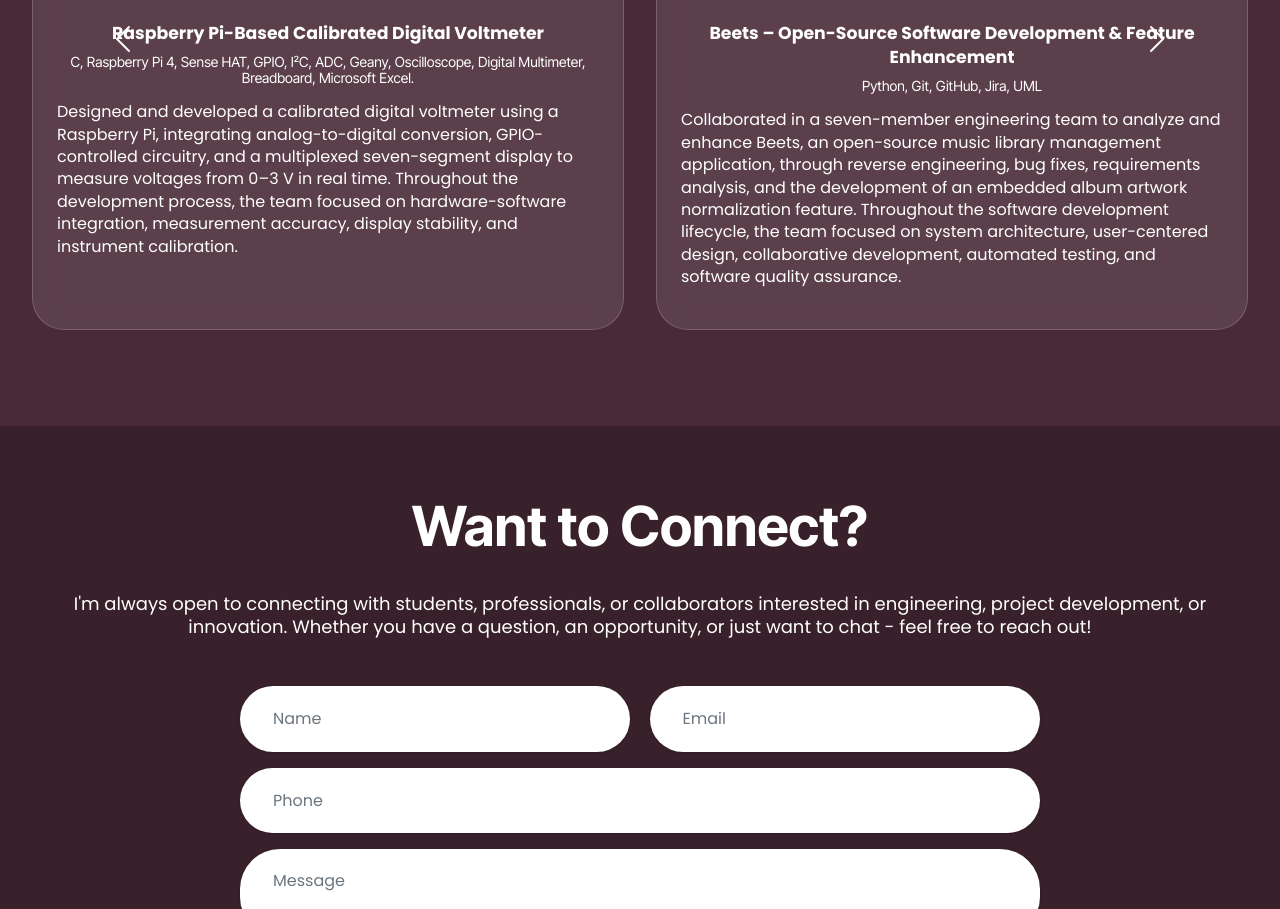
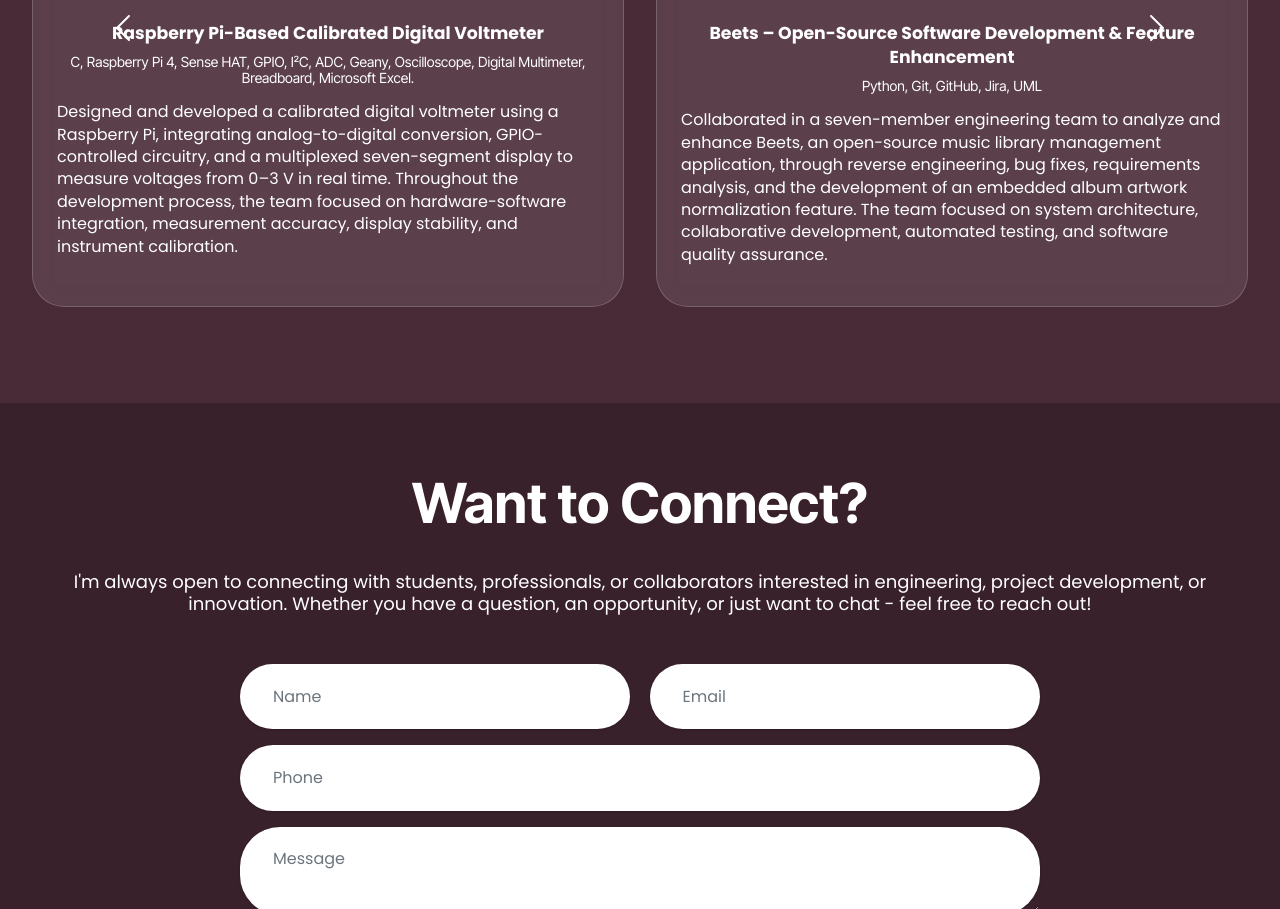
Before and after one commit to nikitaupadhyayy/PersonalPortfolio, a plain HTML site: page index.html in a window 1280 px wide. Shown: the part 3191-4100 px from the top of the page. Drawn offline with Linux system fonts and the light colour scheme; files whose address does not match are found by name.

Commit message:
Update project description for Beets
Removed mention of user-centered design from project description.

```diff
--- a/index.html
+++ b/index.html
@@ -441,7 +441,7 @@
 									<h5 class="item-title mbr-fonts-style display-5 fw-bold text-center">Beets – Open-Source Software Development & Feature Enhancement</h5>
 									<p class="card-text text-center"><small>Python, Git, GitHub, Jira, UML</small></p>
 									<p class="mbr-text mbr-fonts-style display-7 text-start">
-										Collaborated in a seven-member engineering team to analyze and enhance Beets, an open-source music library management application, through reverse engineering, bug fixes, requirements analysis, and the development of an embedded album artwork normalization feature. Throughout the software development lifecycle, the team focused on system architecture, user-centered design, collaborative development, automated testing, and software quality assurance.
+										Collaborated in a seven-member engineering team to analyze and enhance Beets, an open-source music library management application, through reverse engineering, bug fixes, requirements analysis, and the development of an embedded album artwork normalization feature. The team focused on system architecture, collaborative development, automated testing, and software quality assurance.
 									</p>
 								</div>
 							</div>
```
